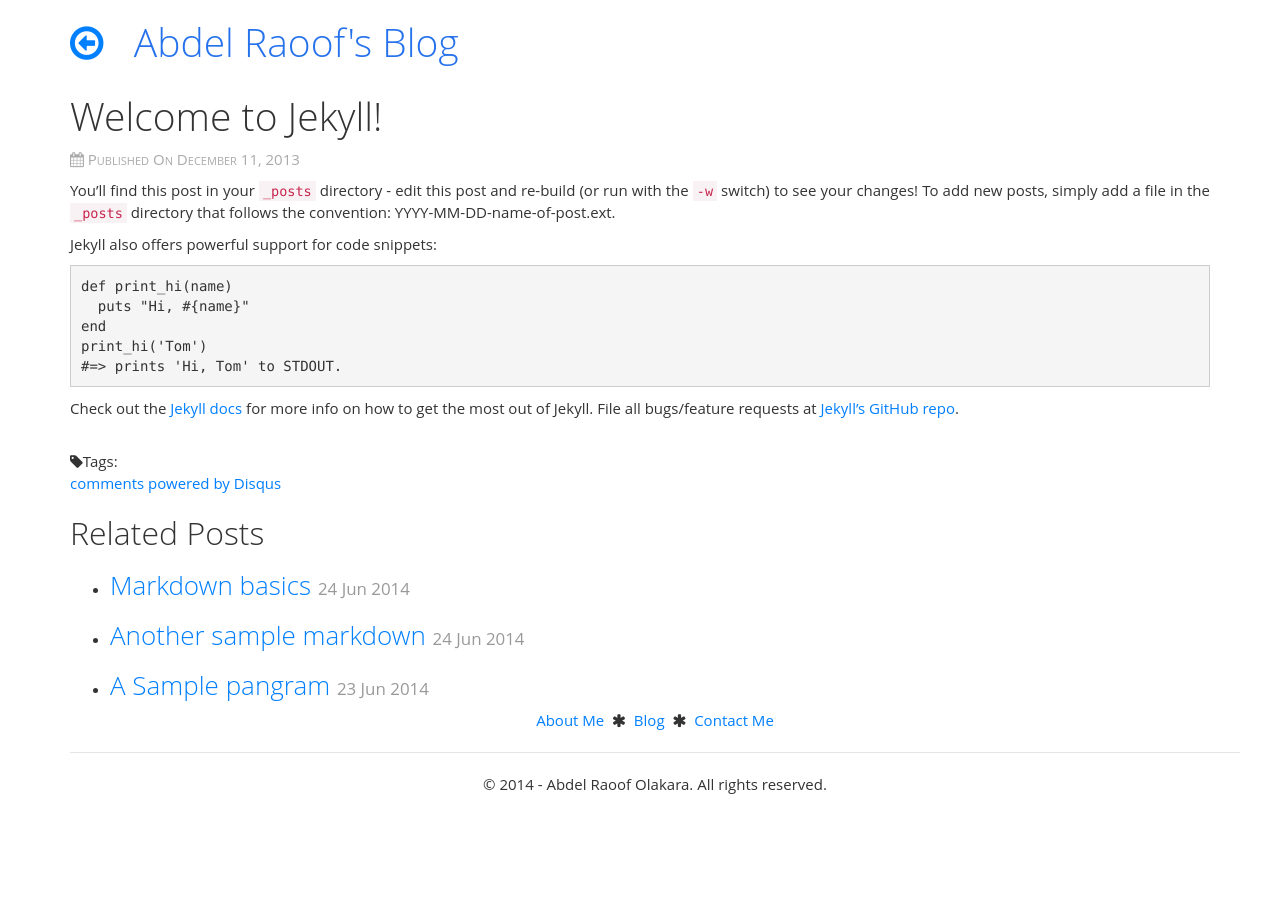
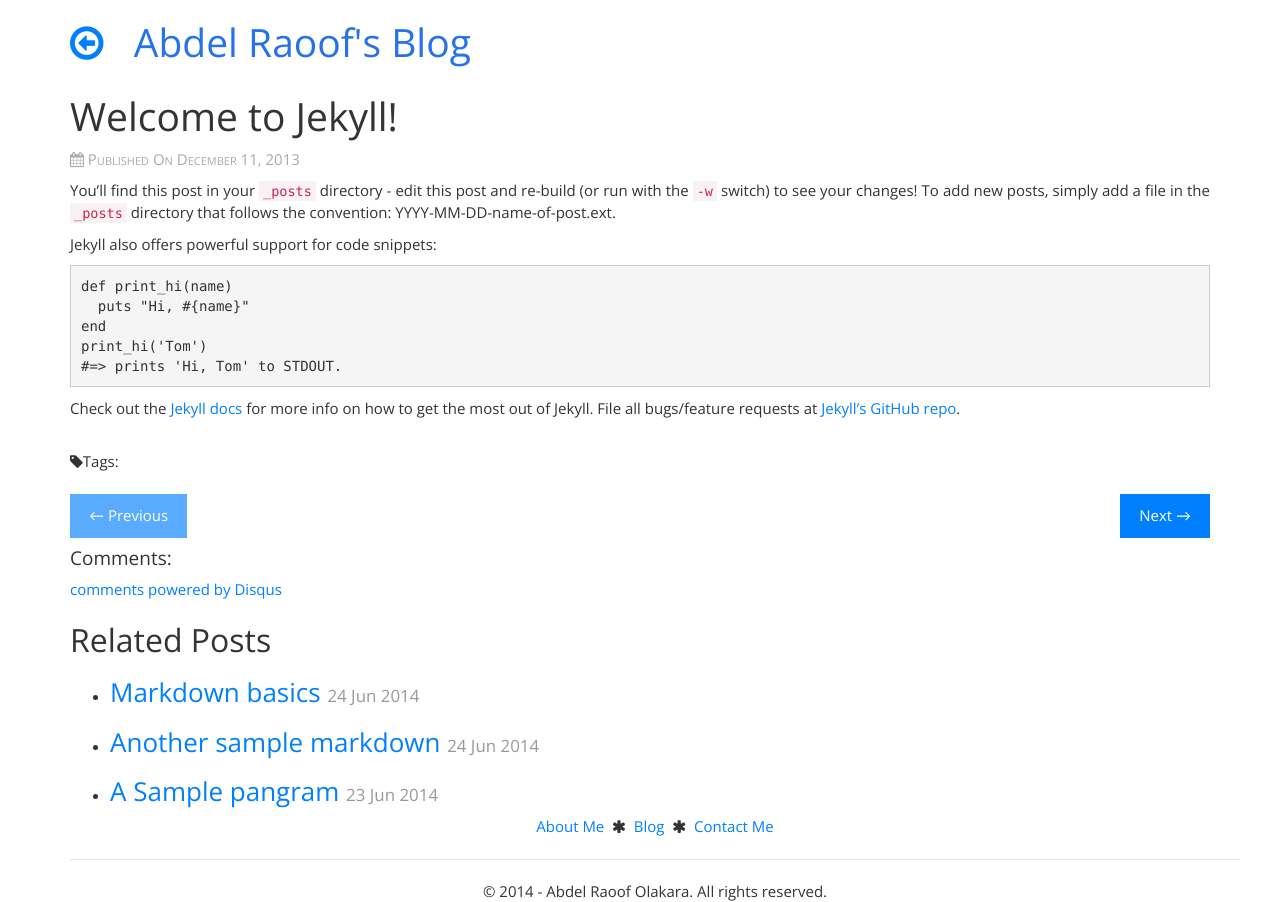
Before and after one commit to olakara/JekyllMetro, a Jekyll site: the page built from _posts/2013-12-11-welcome-to-jekyll.markdown, in a window 1280 px wide. Built offline with Jekyll 4.4.1, drawn with Linux system fonts in a browser that asks for light colours; Markdown is read by kramdown in place of the engine named in the settings; comment, search, counter and statistics services are not loaded.

Commit message:
Fixed issues with yesterday's release
Few issues fixed:
1. CSS fixes for <A> tag
2. Fixed the font issue
3. Fixed the date display issue on blog page

```diff
--- a/_config.yml
+++ b/_config.yml
@@ -31,4 +31,4 @@ navigation:
   url: /about/
 
 # Custom vars
-version:          0.5.0
+version:          0.5.1
--- a/_includes/head.html
+++ b/_includes/head.html
@@ -21,7 +21,7 @@
   <link rel="stylesheet" href="{{site.url}}/assets/css/app.css">
   <link rel="stylesheet" href="{{site.url}}/assets/css/font-awesome.css">
 
-  <link href='http://fonts.googleapis.com/css?family=Open+Sans+Condensed:300' rel='stylesheet' type='text/css'>
+  <link href='http://fonts.googleapis.com/css?family=Open+Sans:400italic,700italic,400,700' rel='stylesheet' type='text/css'>
 
   <!-- Modernizr -->
   <script src="{{site.url}}/assets/js/modernizr.js"></script>
--- a/_layouts/post.html
+++ b/_layouts/post.html
@@ -6,7 +6,7 @@ layout: master
 
 	<header class="row">
 	  <div class="col-md-12">
-	    <h1><a href="{{site.baseurl}}" class="fa fa-arrow-circle-o-left"></a>&nbsp;&nbsp;&nbsp;Abdel Raoof's Blog</h1>
+	    <h1><a href="{{site.url}}" class="fa fa-arrow-circle-o-left"></a>&nbsp;&nbsp;&nbsp;Abdel Raoof's Blog</h1>
 	  </div>
 	</header>
 
@@ -21,15 +21,34 @@ layout: master
       <span class="fa fa-tag"></span>Tags:
       {% if page.tags %}
         {% for tag in page.tags %}
-          <span class="label label-primary"><a href="/tags/{{tag}}">{{tag}}</a></span>
+          <a href="/tags/{{tag}}"><span class="label label-primary">{{tag}}</span></a>
         {% endfor %}
       {% else %}
         None
       {% endif %}
-        <div id="disqus_thread"></div>
+      <br/>
+      <br/>
+      <div class="row">
+        <div class="col-sm-6 text-left">
+         	{% if page.previous.url %}
+        	<a class="btn btn-primary" href="{{page.previous.url}}">← Previous</a>
+        {% else %}
+        	<span class="btn btn-primary disabled">← Previous</span>
+        {% endif %}
+        </div>
+        <div class="col-sm-6 text-right">
+              {% if page.next.url %}
+        	<a class="btn btn-primary" href="{{page.next.url}}">Next →</a>
+        {% else %}
+        	<span class="btn btn-primary disabled">Next →</span>
+        {% endif %}
+        </div>
+      </div>
+      <h4>Comments:</h4>
+      <div id="disqus_thread"></div>
       <script type="text/javascript">
         /* * * CONFIGURATION VARIABLES: EDIT BEFORE PASTING INTO YOUR WEBPAGE * * */
-        var disqus_shortname = 'testingblogo'; // required: replace example with your forum shortname
+        var disqus_shortname = 'testingblogo';
 
         /* * * DON'T EDIT BELOW THIS LINE * * */
         (function() {
```
Also changed, not shown: README.md, assets/css/bootstrap.css.
